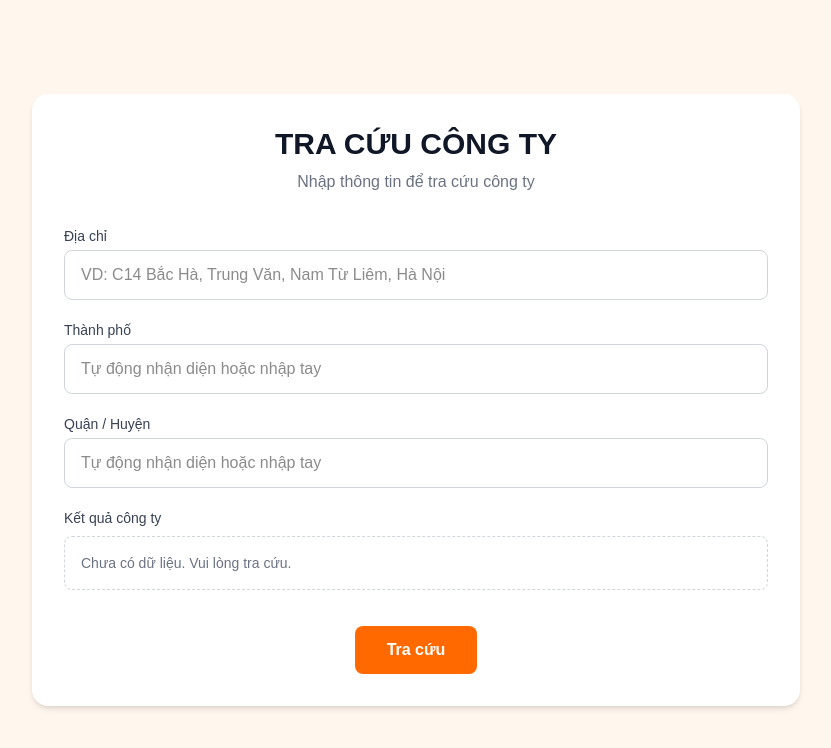
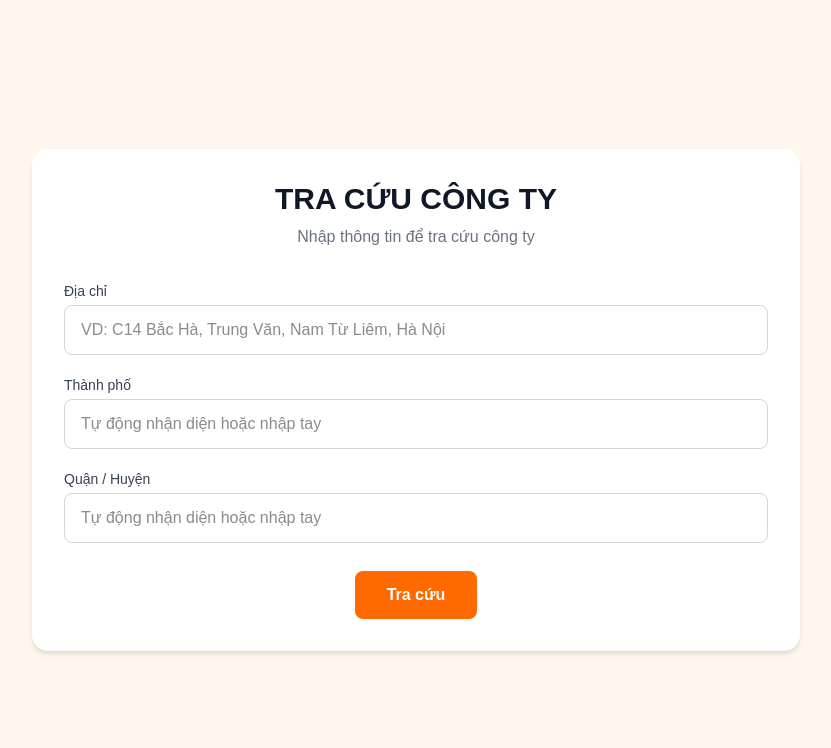
Before and after one commit to tuyendunghappyworkvn-stack/search-job, a Next.js app: page / in a window 1280 px wide. Shown: the top 748 px of the page, without its empty margins (224-1055 px from the left). Built offline with nearby package versions, Linux system fonts and the light colour scheme.

Commit message:
Render search results with distance and same-district sections

```diff
--- a/app/page.tsx
+++ b/app/page.tsx
@@ -56,14 +56,27 @@ function parseAddressVN(address: string) {
   return { city, district };
 }
 
+type DistanceResult = {
+  name: string;
+  km: number;
+};
+
+type SameDistrictResult = {
+  name: string;
+};
+
 export default function HomePage() {
   const [address, setAddress] = useState("");
   const [city, setCity] = useState("");
   const [district, setDistrict] = useState("");
 
-  // 👉 FLAG: user có nhập tay hay chưa
   const [cityTouched, setCityTouched] = useState(false);
   const [districtTouched, setDistrictTouched] = useState(false);
+
+  // 👉 KẾT QUẢ
+  const [distanceResults, setDistanceResults] = useState<DistanceResult[]>([]);
+  const [sameDistrictResults, setSameDistrictResults] = useState<SameDistrictResult[]>([]);
+  const [loading, setLoading] = useState(false);
 
   /* =========================
      HANDLE ADDRESS CHANGE
@@ -71,7 +84,6 @@ export default function HomePage() {
   function handleAddressChange(value: string) {
     setAddress(value);
 
-    // Nếu user xóa hết địa chỉ → reset auto state
     if (!value.trim()) {
       if (!cityTouched) setCity("");
       if (!districtTouched) setDistrict("");
@@ -89,12 +101,34 @@ export default function HomePage() {
     }
   }
 
-  function handleSearch() {
-    console.log("SEARCH WITH:", {
+  /* =========================
+     SEARCH
+  ========================= */
+  async function handleSearch() {
+    setLoading(true);
+    setDistanceResults([]);
+    setSameDistrictResults([]);
+
+    try {
+      const res = await fetch("/api/search-company", {
+        method: "POST",
+        headers: { "Content-Type": "application/json" },
+        body: JSON.stringify({
           address,
           city,
           district,
+        }),
       });
+
+      const data = await res.json();
+
+      setDistanceResults(data.distance || []);
+      setSameDistrictResults(data.sameDistrict || []);
+    } catch (err) {
+      console.error("SEARCH ERROR:", err);
+    } finally {
+      setLoading(false);
+    }
   }
 
   return (
@@ -167,26 +201,52 @@ export default function HomePage() {
             />
           </div>
 
-          {/* KẾT QUẢ */}
+          {/* BUTTON */}
+          <div className="pt-2 flex justify-center">
+            <button
+              onClick={handleSearch}
+              disabled={loading}
+              className="bg-orange-500 hover:bg-orange-600
+                text-white font-semibold px-8 py-3 rounded-lg transition disabled:opacity-60"
+            >
+              {loading ? "Đang tra cứu..." : "Tra cứu"}
+            </button>
+          </div>
+
+          {/* ===== KẾT QUẢ ===== */}
+          {(distanceResults.length > 0 || sameDistrictResults.length > 0) && (
+            <div className="pt-6 space-y-6">
+              {/* Ô 1: KHOẢNG CÁCH */}
+              {distanceResults.length > 0 && (
                 <div>
-            <label className="block text-sm font-medium text-gray-700 mb-2">
-              Kết quả công ty
-            </label>
-            <div className="rounded-lg border border-dashed border-gray-300 p-4 text-gray-500 text-sm">
-              Chưa có dữ liệu. Vui lòng tra cứu.
+                  <h3 className="font-semibold text-gray-900 mb-2">
+                    Khoảng cách
+                  </h3>
+                  <div className="space-y-1 text-sm text-gray-700">
+                    {distanceResults.map((item, idx) => (
+                      <div key={idx}>
+                        {item.name} – {item.km} km
+                      </div>
+                    ))}
                   </div>
                 </div>
+              )}
 
-          {/* BUTTON */}
-          <div className="pt-4 flex justify-center">
-            <button
-              onClick={handleSearch}
-              className="bg-orange-500 hover:bg-orange-600
-                text-white font-semibold px-8 py-3 rounded-lg transition"
-            >
-              Tra cứu
-            </button>
+              {/* Ô 2: CÙNG QUẬN */}
+              {sameDistrictResults.length > 0 && (
+                <div>
+                  <h3 className="font-semibold text-gray-900 mb-2">
+                    Cùng Quận
+                  </h3>
+                  <div className="space-y-1 text-sm text-gray-700">
+                    {sameDistrictResults.map((item, idx) => (
+                      <div key={idx}>{item.name}</div>
+                    ))}
                   </div>
+                </div>
+              )}
+            </div>
+          )}
         </div>
       </div>
     </div>
```
Lines whose indentation alone changed are shown as unchanged.
